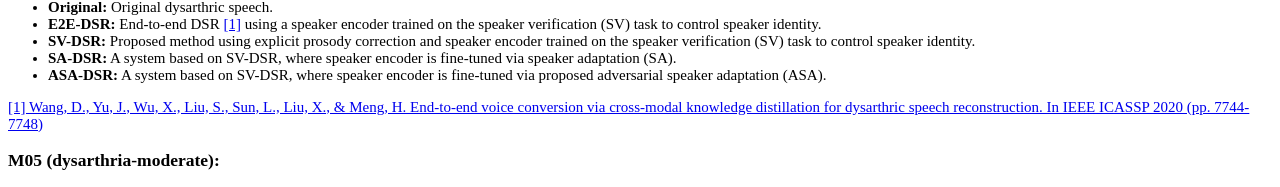
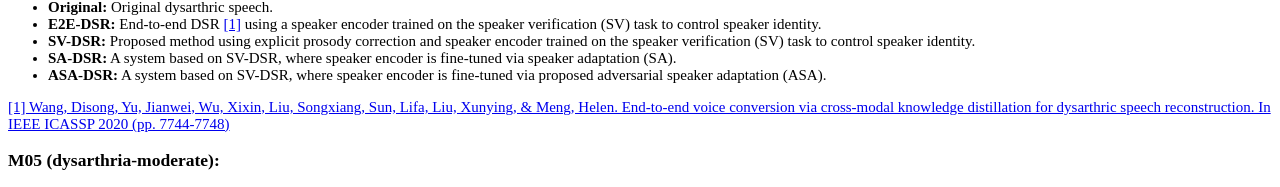
Before and after one commit to Wendison/ASA-DSR-demo, a plain HTML site: page index.html in a window 1280 px wide. Shown: the part 424-611 px from the top of the page. Drawn offline with Linux system fonts and the light colour scheme.

Commit message:
Update index.html

```diff
--- a/index.html
+++ b/index.html
@@ -65,7 +65,7 @@ toc_container {
         <li><strong>ASA-DSR:</strong> A system based on SV-DSR, where speaker encoder is fine-tuned via proposed adversarial speaker adaptation (ASA).</li>
     </ul>
 
-    <a href="https://ieeexplore.ieee.org/abstract/document/9054596?casa_token=Ric4_Cbaj9YAAAAA:mhVTEvrHNGaB2e3NlhqXrLZ0H0jCdDCR2UMTJoYrEX69Hz14fuoWEkybb7fgygLH5bgoQqSp3w">[1] Wang, D., Yu, J., Wu, X., Liu, S., Sun, L., Liu, X., & Meng, H. End-to-end voice conversion via cross-modal knowledge distillation for dysarthric speech reconstruction. In IEEE ICASSP 2020 (pp. 7744-7748)</a>
+    <a href="https://ieeexplore.ieee.org/abstract/document/9054596?casa_token=Ric4_Cbaj9YAAAAA:mhVTEvrHNGaB2e3NlhqXrLZ0H0jCdDCR2UMTJoYrEX69Hz14fuoWEkybb7fgygLH5bgoQqSp3w">[1] Wang, Disong, Yu, Jianwei, Wu, Xixin, Liu, Songxiang, Sun, Lifa, Liu, Xunying, & Meng, Helen. End-to-end voice conversion via cross-modal knowledge distillation for dysarthric speech reconstruction. In IEEE ICASSP 2020 (pp. 7744-7748)</a>
 
     <a name="com-M05">
     <h3>M05 (dysarthria-moderate):</h3>
```
